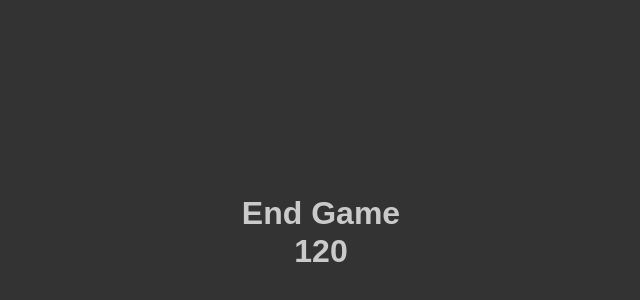
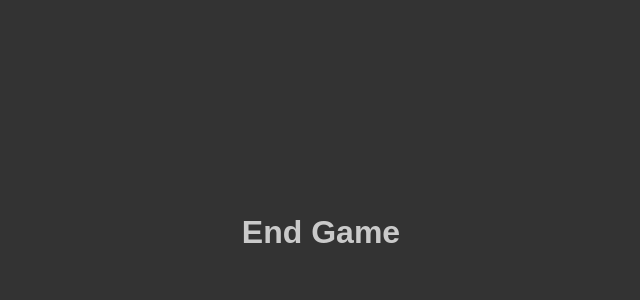
Before and after one commit to BrenekH/beryl, an Electron app: page src/renderer/index.html in a window 1280 px wide. Shown: the part 172-472 px from the top of the page, without its empty margins (319-959 px from the left). Drawn offline with Linux system fonts and the light colour scheme.

Commit message:
Remove start time from HTML template

```diff
--- a/src/renderer/index.html
+++ b/src/renderer/index.html
@@ -9,7 +9,7 @@
   <body>
     <div id="timing-container" class="header">
       <h1 id="stage" class="text-center">End Game</h1>
-      <h1 id="time-remaining" class="text-center">120</h1>
+      <h1 id="time-remaining" class="text-center"></h1>
     </div>
     <div id="iframe-container"></div>
   </body>
```
